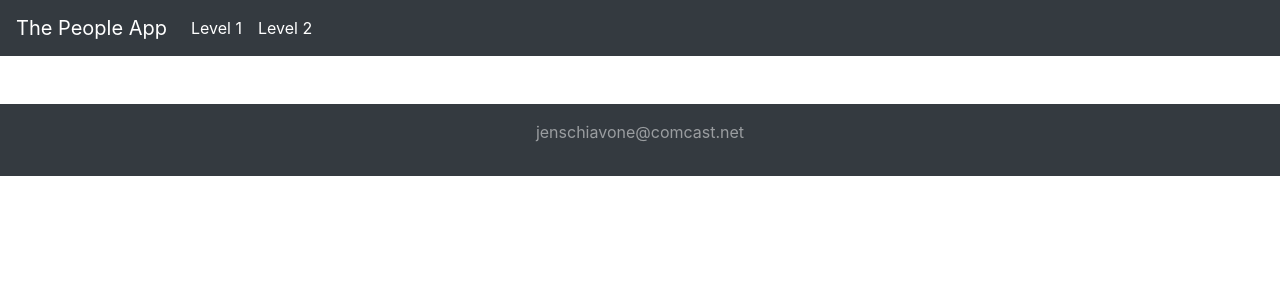
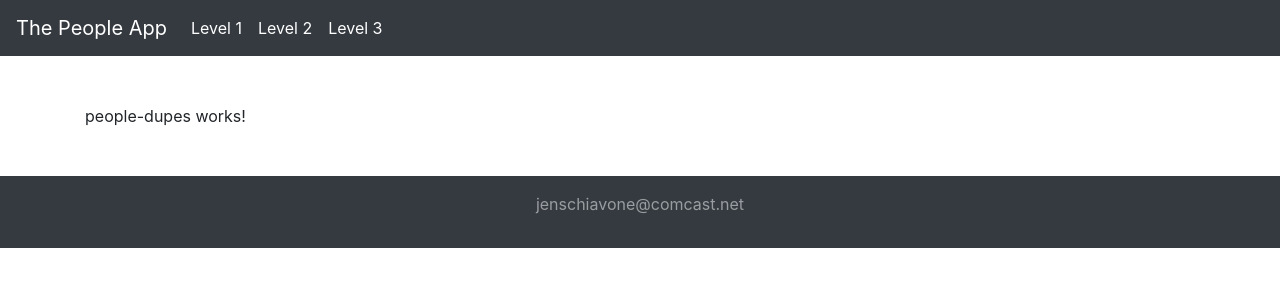
Before and after one commit to jenschiavone/people, an Angular app: page /level3 in a window 1280 px wide. Before the commit this address led to /. Shown: the top 300 px of the page. Built offline with nearby package versions, Linux system fonts and the light colour scheme.

Commit message:
Add people-dupes component and set up routing

```diff
--- a/src/app/ui/header/header.component.html
+++ b/src/app/ui/header/header.component.html
@@ -4,6 +4,7 @@
     <div class="navbar-nav">
       <a class="nav-item nav-link active" routerLink = "/level1">Level 1</a>
       <a class="nav-item nav-link active" routerLink = "/level2">Level 2</a>
+      <a class="nav-item nav-link active" routerLink = "/level3">Level 3</a>
     </div>
   </div>
   <div class="navbar-expand ml-auto navbar-nav">
--- /dev/null
+++ b/src/app/ui/people-dupes/people-dupes.component.html
@@ -0,0 +1,3 @@
+<p>
+  people-dupes works!
+</p>
--- /dev/null
+++ b/src/app/ui/people-dupes/people-dupes.component.ts
@@ -0,0 +1,14 @@
+import { Component, OnInit } from '@angular/core';
+
+@Component({
+  selector: 'app-people-dupes',
+  templateUrl: './people-dupes.component.html'
+})
+export class PeopleDupesComponent implements OnInit {
+
+  constructor() { }
+
+  ngOnInit() {
+  }
+
+}
```
Also changed, not shown: src/app/ui/people-dupes/people-dupes-routing.module.ts (added, +14 -0 lines), src/app/ui/ui.module.ts (+6 -2 lines), 1 other file (tests, documents, lock files or other folders).
